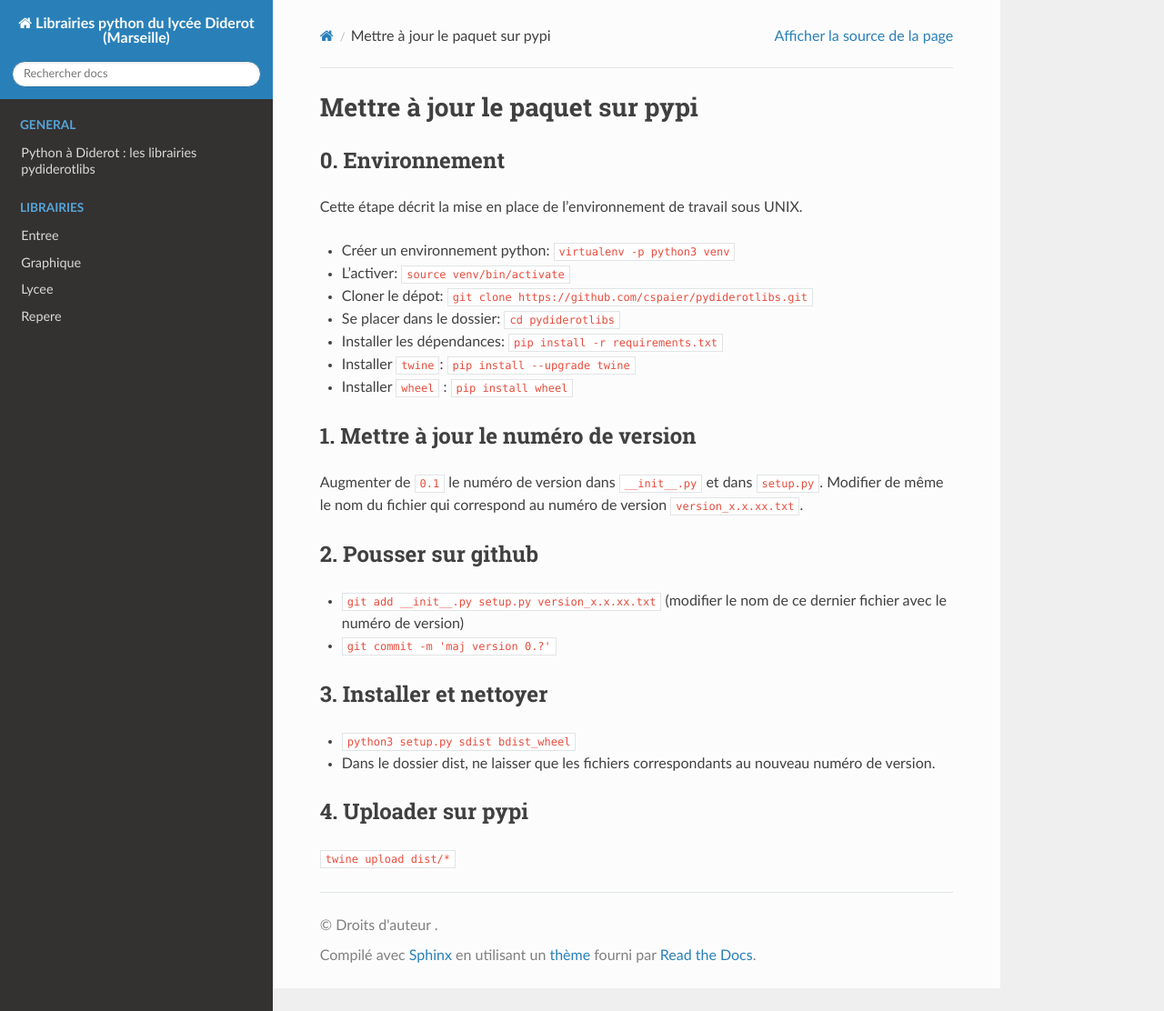
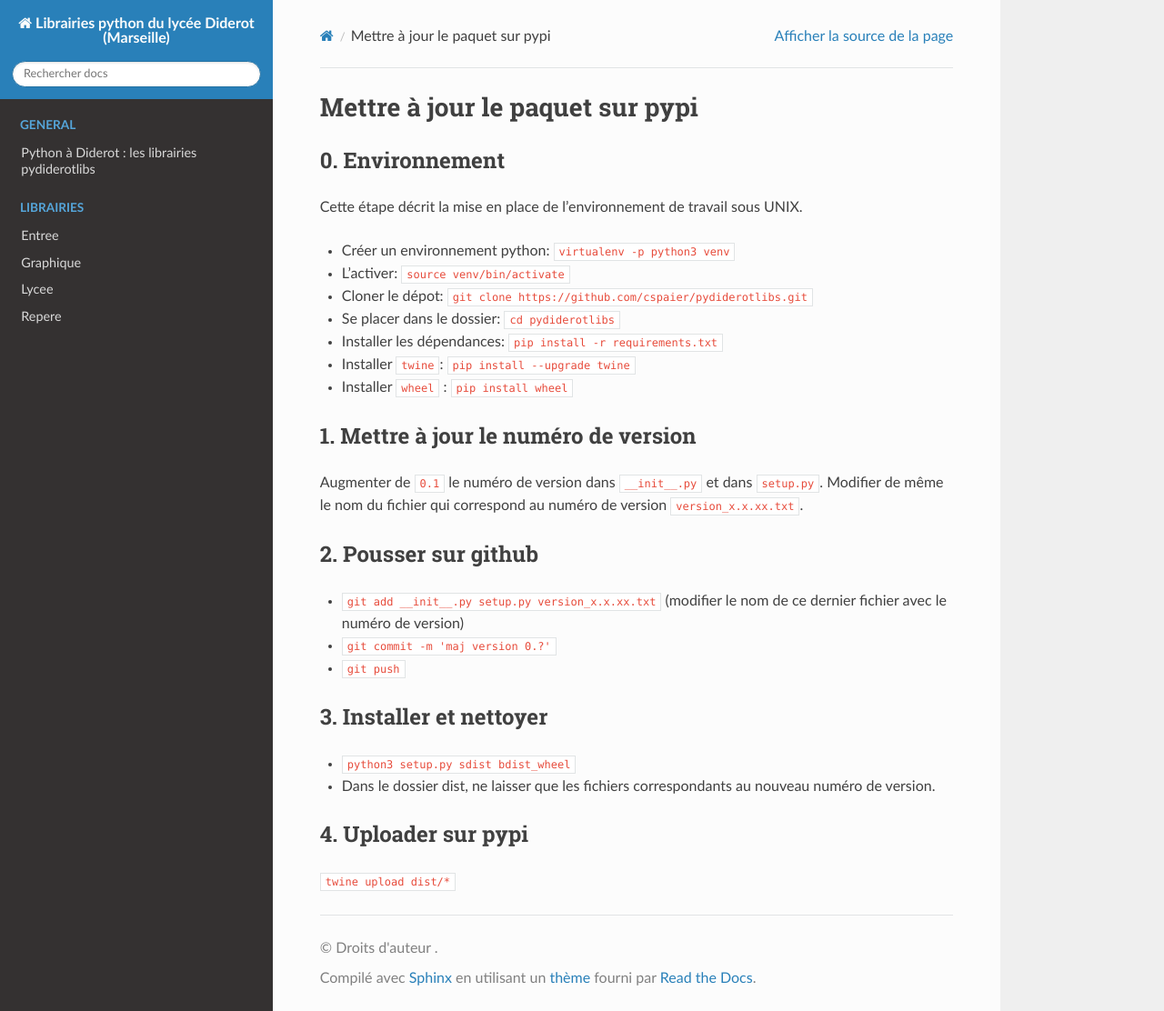
Before and after one commit to Pydiderot/pydiderotlibs, a Sphinx documentation site: the page built from docs/maj_pypi.md, in a window 1280 px wide and 1112 px high. Shown: the whole window at 91% size. Built offline with Sphinx 7.4.7 and the Read the Docs theme 2.0.0, drawn with Linux system fonts in a browser that asks for light colours.

Commit message:
modif doc maj_pypi.md

```diff
--- a/docs/maj_pypi.md
+++ b/docs/maj_pypi.md
@@ -20,6 +20,7 @@ Modifier de même le nom du fichier qui correspond au numéro de version `versio
 ## 2. Pousser sur github
 - `git add __init__.py setup.py version_x.x.xx.txt` (modifier le nom de ce dernier fichier avec le numéro de version)
 - `git commit -m 'maj version 0.?'`
+- `git push`
 
 ## 3. Installer et nettoyer
 - `python3 setup.py sdist bdist_wheel`
```
